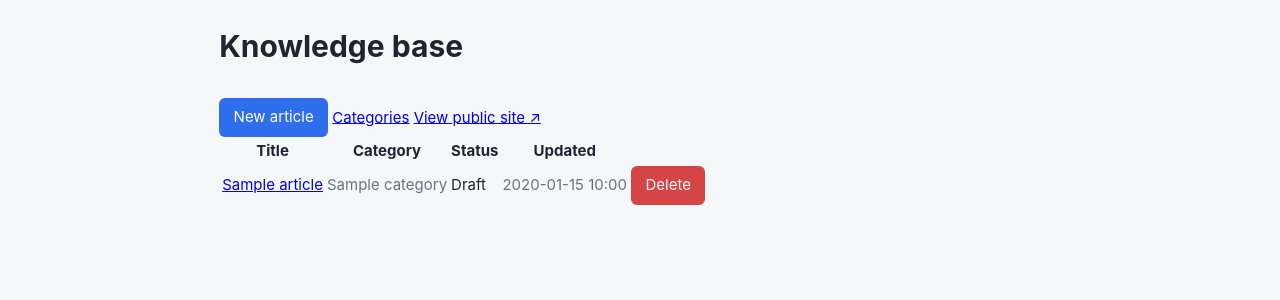
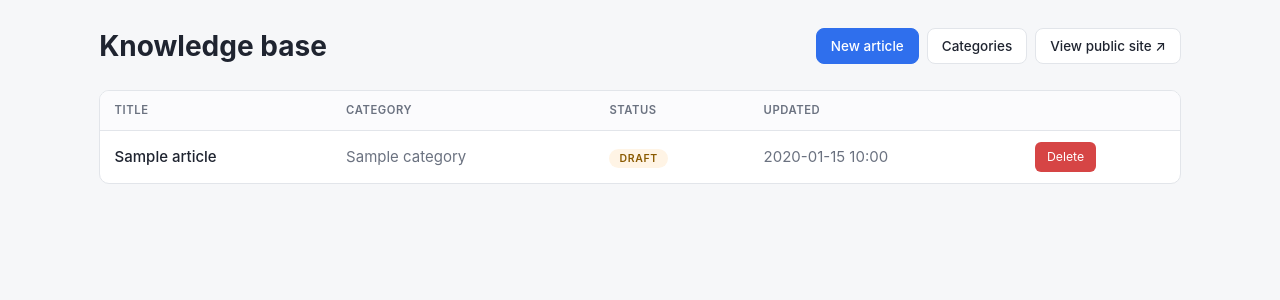
Before and after one commit to Priyak5/intercom, a Django app: template templates/kb_admin/list.html in a window 1280 px wide. Shown: the part 43-343 px from the top of the page. Run offline with Django 5.2, Linux system fonts and the light colour scheme; the template is opened without the code that fills it: most values are stand-ins (such as "Sample title", 1, 10 or a date in 2020).

Commit message:
[UI] change kb ui

```diff
--- a/static/css/app.css
+++ b/static/css/app.css
@@ -152,6 +152,67 @@ table.members th { font-size: 0.8em; text-transform: uppercase; letter-spacing:
 .summary-list { margin: 0.2rem 0 0; padding-left: 1.1rem; font-size: 0.88em; }
 .summary-list li { margin-bottom: 0.1rem; }
 
+/* --- KB admin (dashboard) --- */
+
+/* Wider container for KB admin pages — the article table wants room to breathe. */
+body.kb-admin .content { max-width: 1120px; margin-top: 1.6rem; }
+
+.kb-admin-toolbar {
+  display: flex; align-items: center; justify-content: space-between; gap: 1rem;
+  margin: 0 0 1.4rem;
+}
+.kb-admin-toolbar h1 { margin: 0; font-size: 1.75rem; }
+.kb-admin-actions { display: flex; align-items: center; gap: 8px; }
+
+/* All toolbar links + buttons share the same 36px pill height so they align. */
+.kb-admin-actions .btn,
+.kb-admin-actions .kb-link {
+  display: inline-flex; align-items: center; height: 36px;
+  padding: 0 14px; margin: 0; border-radius: 8px; box-sizing: border-box;
+  font-size: 0.9em; font-weight: 500; line-height: 1;
+  text-decoration: none; white-space: nowrap;
+}
+.kb-admin-actions .btn        { background: var(--accent); color: #fff; border: 1px solid var(--accent); }
+.kb-admin-actions .btn:hover  { filter: brightness(0.95); }
+.kb-admin-actions .kb-link    { background: #fff; color: var(--fg); border: 1px solid var(--border); }
+.kb-admin-actions .kb-link:hover { background: #f2f5fb; text-decoration: none; }
+
+.kb-admin-back { display: inline-flex; align-items: center; gap: 4px; color: var(--muted); font-size: 0.9em; text-decoration: none; margin-bottom: 0.8rem; }
+.kb-admin-back:hover { color: var(--accent); text-decoration: none; }
+
+/* Table on the admin list */
+.kb-admin-table {
+  width: 100%; border-collapse: separate; border-spacing: 0;
+  background: #fff; border: 1px solid var(--border); border-radius: 10px;
+  overflow: hidden;
+}
+.kb-admin-table th, .kb-admin-table td {
+  text-align: left; padding: 0.7rem 0.9rem; border-bottom: 1px solid var(--border);
+}
+.kb-admin-table tr:last-child td { border-bottom: 0; }
+.kb-admin-table th { font-size: 0.75em; text-transform: uppercase; letter-spacing: 0.05em; color: var(--muted); background: #fbfbfd; font-weight: 600; }
+.kb-admin-table tbody tr:hover { background: #fafbfd; }
+.kb-admin-table td a { color: var(--fg); font-weight: 500; text-decoration: none; }
+.kb-admin-table td a:hover { color: var(--accent); }
+.kb-admin-table .remove-btn { height: 30px; padding: 0 12px; font-size: 0.82em; margin: 0; }
+
+/* Status pill — round, small, colour-coded. */
+.kb-badge {
+  display: inline-block; padding: 2px 10px; border-radius: 999px;
+  font-size: 0.7em; text-transform: uppercase; letter-spacing: 0.06em; font-weight: 600;
+}
+.kb-badge.published { background: #eaf6ee; color: #2f8f4e; }
+.kb-badge.draft     { background: #fff4e5; color: #8a5a00; }
+
+/* Empty state — subtle centred card instead of a bare paragraph. */
+.kb-empty {
+  padding: 3rem 1.5rem; text-align: center;
+  background: #fff; border: 1px dashed var(--border); border-radius: 12px;
+  color: var(--muted);
+}
+.kb-empty a { color: var(--accent); text-decoration: none; font-weight: 500; }
+.kb-empty a:hover { text-decoration: underline; }
+
 /* Channel badges in the conversation list */
 .channel-badge {
   display: inline-block; margin-left: 0.4rem; padding: 0 0.4rem;
--- a/templates/kb_admin/categories.html
+++ b/templates/kb_admin/categories.html
@@ -1,8 +1,9 @@
 {% extends "base.html" %}
 {% block title %}KB categories{% endblock %}
+{% block body_class %}kb-admin{% endblock %}
 {% block content %}
-<p><a href="{% url 'kb_admin_list' %}">← Back to knowledge base</a></p>
-<h1>Categories</h1>
+<a class="kb-admin-back" href="{% url 'kb_admin_list' %}">← Back to knowledge base</a>
+<h1 style="margin: 0 0 1.2rem;">Categories</h1>
 
 {% if error %}<div class="flash error">{{ error }}</div>{% endif %}
 
--- a/templates/kb_admin/edit.html
+++ b/templates/kb_admin/edit.html
@@ -1,5 +1,6 @@
 {% extends "base.html" %}
 {% block title %}{% if article %}Edit article{% else %}New article{% endif %}{% endblock %}
+{% block body_class %}kb-admin{% endblock %}
 {% block extra_head %}
 <link href="https://cdn.jsdelivr.net/npm/quill@2.0.2/dist/quill.snow.css" rel="stylesheet">
 <style>
@@ -13,8 +14,8 @@
 </style>
 {% endblock %}
 {% block content %}
-<p><a href="{% url 'kb_admin_list' %}">← Back to knowledge base</a></p>
-<h1>{% if article %}Edit article{% else %}New article{% endif %}</h1>
+<a class="kb-admin-back" href="{% url 'kb_admin_list' %}">← Back to knowledge base</a>
+<h1 style="margin: 0 0 1.2rem;">{% if article %}Edit article{% else %}New article{% endif %}</h1>
 
 {% if error %}<div class="flash error">{{ error }}</div>{% endif %}
 {% if article and article.is_published %}
--- a/templates/kb_admin/list.html
+++ b/templates/kb_admin/list.html
@@ -1,13 +1,14 @@
 {% extends "base.html" %}
 {% block title %}Knowledge base{% endblock %}
+{% block body_class %}kb-admin{% endblock %}
 {% block content %}
 <div class="kb-admin-toolbar">
   <h1>Knowledge base</h1>
   <div class="kb-admin-actions">
     <a class="btn" href="{% url 'kb_admin_new' %}">New article</a>
-    <a href="{% url 'kb_admin_categories' %}">Categories</a>
+    <a class="kb-link" href="{% url 'kb_admin_categories' %}">Categories</a>
     {% if current_workspace %}
-    <a href="{% url 'kb_public_index' slug=current_workspace.slug %}" target="_blank" rel="noopener">View public site ↗</a>
+    <a class="kb-link" href="{% url 'kb_public_index' slug=current_workspace.slug %}" target="_blank" rel="noopener">View public site ↗</a>
     {% endif %}
   </div>
 </div>
@@ -38,6 +39,8 @@
   </tbody>
 </table>
 {% else %}
-<p class="muted">No articles yet. <a href="{% url 'kb_admin_new' %}">Write the first one</a>.</p>
+<div class="kb-empty">
+  No articles yet. <a href="{% url 'kb_admin_new' %}">Write the first one</a>.
+</div>
 {% endif %}
 {% endblock %}
```
Also changed, not shown: static/css/public_kb.css (+0 -10 lines).
